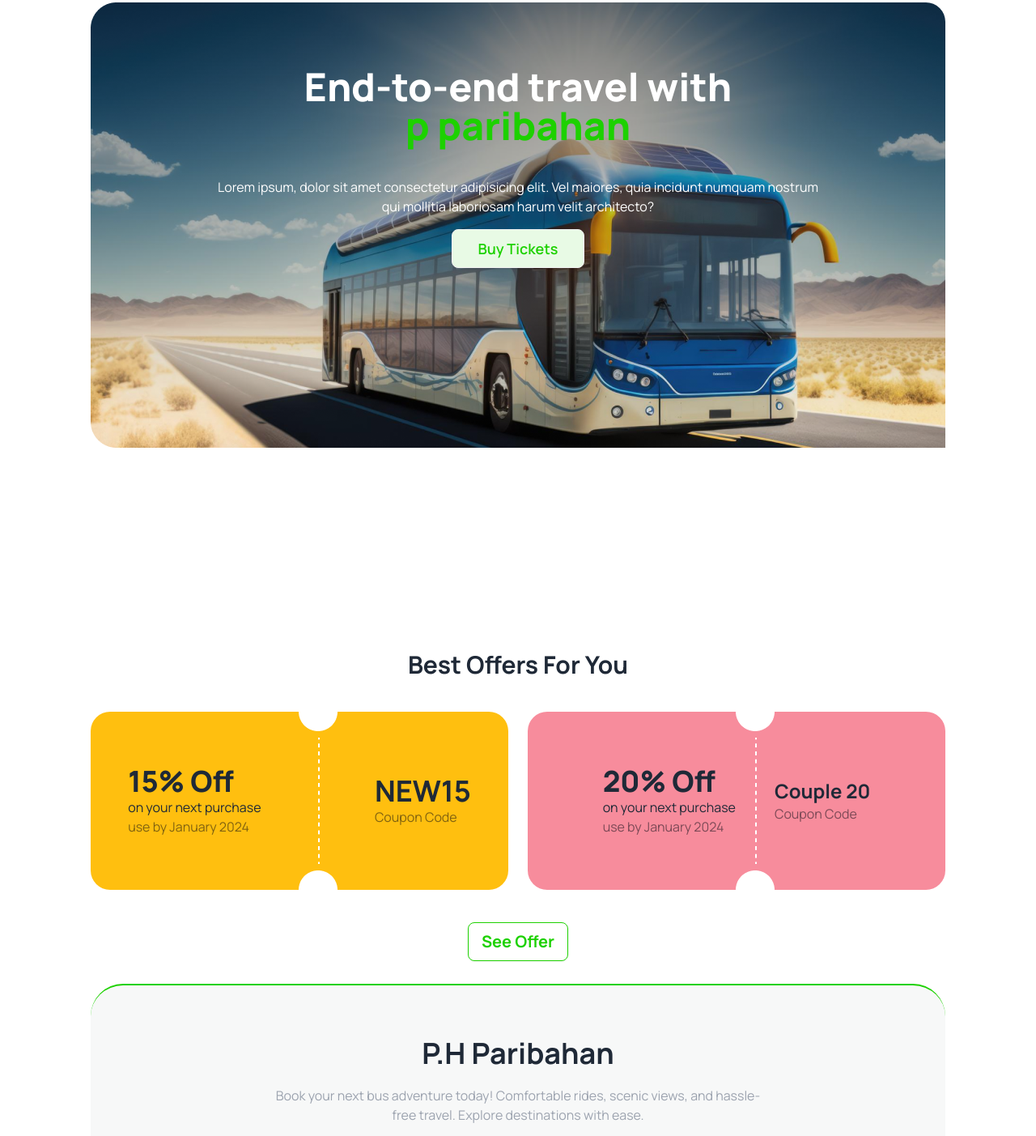
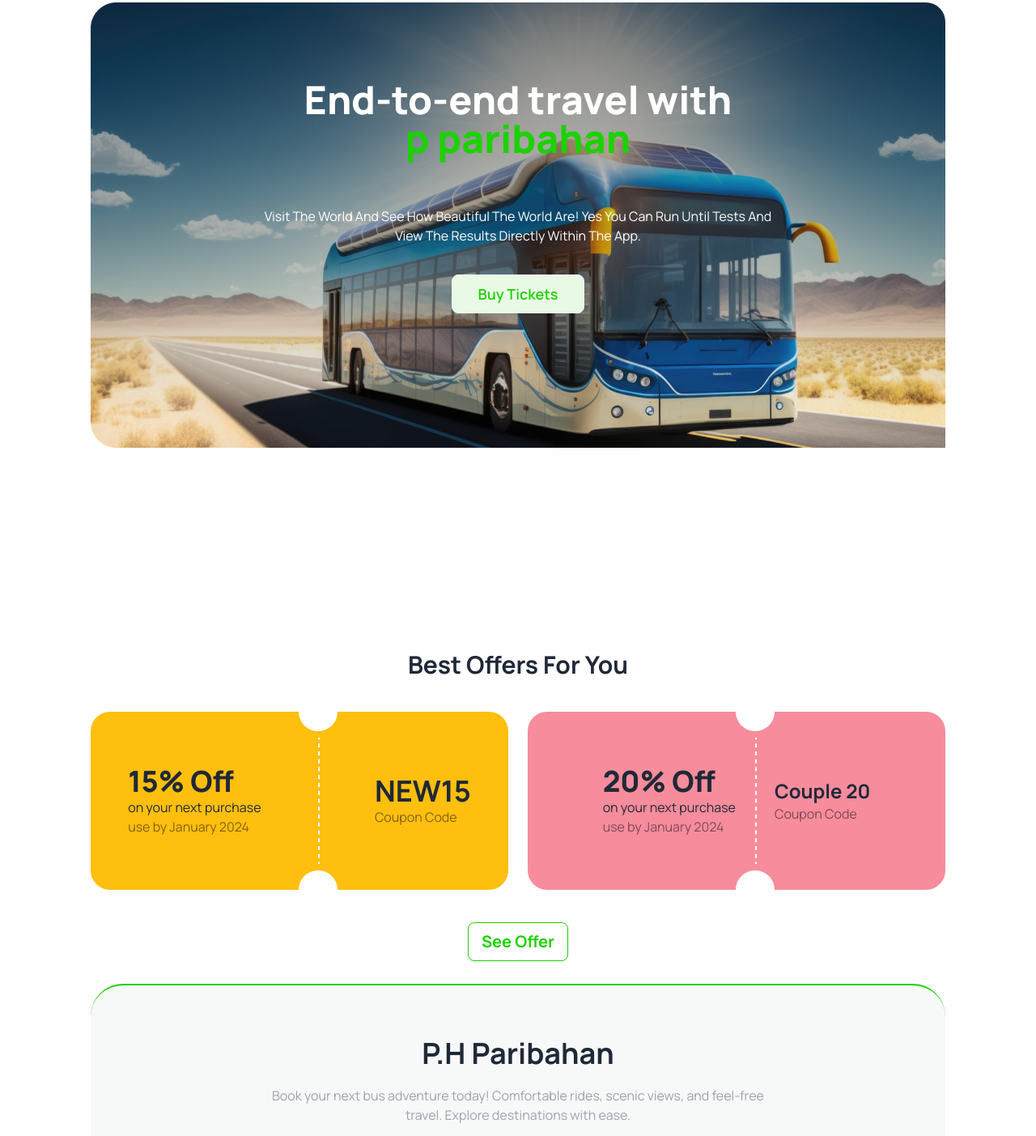
Before and after one commit to papry11/assignment-5, a plain HTML site: page index.html in a window 1280 px wide. Shown: the part 97-1500 px from the top of the page at 81% size. Drawn offline with nearby package versions, Linux system fonts and the light colour scheme.

Commit message:
complete

```diff
--- a/index.html
+++ b/index.html
@@ -17,7 +17,6 @@
           theme: {
             extend: {
               backgroundImage:{
-                "header-bg":"",
               },
               colors: {
                 "nav-text":"#424247",
@@ -54,11 +53,11 @@
                 </div>
             </nav>
             <!-- nav end -->
-            <div class="bg-[url(images/banner.png)] max-w-full h-screen bg-no-repeat mt-5 rounded-3xl flex justify-center text-center relative">
-                <div  class="">
-                    <h1 class="text-5xl text-white font-extrabold pt-20 py-10">End-to-end travel with <br> <span class="text-green-color">p paribahan</span></h1>
-                    <p class="text-white">Lorem ipsum, dolor sit amet consectetur adipisicing elit. Vel maiores, quia incidunt numquam nostrum <br> qui mollitia laboriosam harum velit architecto?</p>
-                    <button class="btn bg-[#e8fae5] capitalize text-green-color lg:px-8 px-5 lg:text-lg text-sm ml-4 hover:text-pink-color m-4">buy tickets</button>
+            <div class="bg-[url(images/banner.png)] max-w-full h-screen bg-no-repeat mt-5 rounded-3xl flex justify-center text-center relative lg:mb-0 mb-7">
+                <div  class="p-4">
+                    <h1 class="lg:text-5xl text-3xl text-white font-extrabold pt-20 py-10">End-to-end travel with <br> <span class="text-green-color">p paribahan</span></h1>
+                    <p class="text-white p-5 capitalize">visit the world and see how beautiful the world are! yes you can run until tests and <br> view the results directly within the app.</p>
+                    <button class="btn bg-[#e8fae5] capitalize text-green-color lg:px-8 px-5 lg:text-lg text-sm ml-4 hover:text-pink-color m-4"><a href="#booking-scetion">Buy tickets</a></button>
                 </div>
         </header>
         <main>
@@ -130,7 +129,7 @@
         </h2>
         <p class="w-full md:w-3/4 mx-auto text-center text-gray-400">
             Book your next bus adventure today! Comfortable rides, scenic views,
-            and hassle-free travel. Explore destinations with ease.
+            and feel-free travel. Explore destinations with ease.
         </p>
         <div
             class="flex flex-col lg:flex-row justify-between items-stretch bg-white p-2 lg:px-5"
@@ -503,7 +502,7 @@
             </div>
         </dialog>
         </div>
-        <footer class="footer p-10 bg-[#030712] text-white lg:pl-52">
+        <footer class="footer p-10 bg-[#030712] text-white lg:pl-52 flex justify-between">
             <nav>
             <h6 class="footer-title">Services</h6>
             <a class="link link-hover">Branding</a>
@@ -520,7 +519,7 @@
             </nav>
             <nav>
             <h6 class="footer-title">Social</h6>
-            <div class="grid grid-flow-col gap-4">
+            <div class="grid grid-flow-col gap-4 lg:pr-24">
                 <i class="fa-brands fa-facebook"></i>
                 <i class="fa-solid fa-phone"></i>
                 <i class="fa-regular fa-envelope"></i>
--- a/index.js
+++ b/index.js
@@ -3,15 +3,15 @@ const allSeats = document.getElementsByClassName("kbd");
     const seatCounter = document.getElementById("seat-counter");
     const remainSeatEl = document.getElementById("remain-seats");
     const selectionList = document.getElementById("selection-list");
+    const grandTotalEl = document.getElementById("grand-total");
+    const couponContainer = document.getElementById("coupon-container");
+    const btnNext = document.getElementById("btn-next");
+    const inputPhone = document.getElementById("phone");
     const ticketPriceEl = document.getElementById("ticket-price");
     const totolPriceEl = document.getElementById("total-price");
     const btnApply = document.getElementById("btn-apply");
     const cuponInputEl = document.getElementById("cupon-input");
     const discountElement = document.getElementById("discount-element");
-const grandTotalEl = document.getElementById("grand-total");
-const couponContainer = document.getElementById("coupon-container");
-const btnNext = document.getElementById("btn-next");
-const inputPhone = document.getElementById("phone");
 
     // declared variable
     let bookedSeat = parseInt(seatCounter.innerText);
```
Lines whose indentation alone changed are shown as unchanged.
